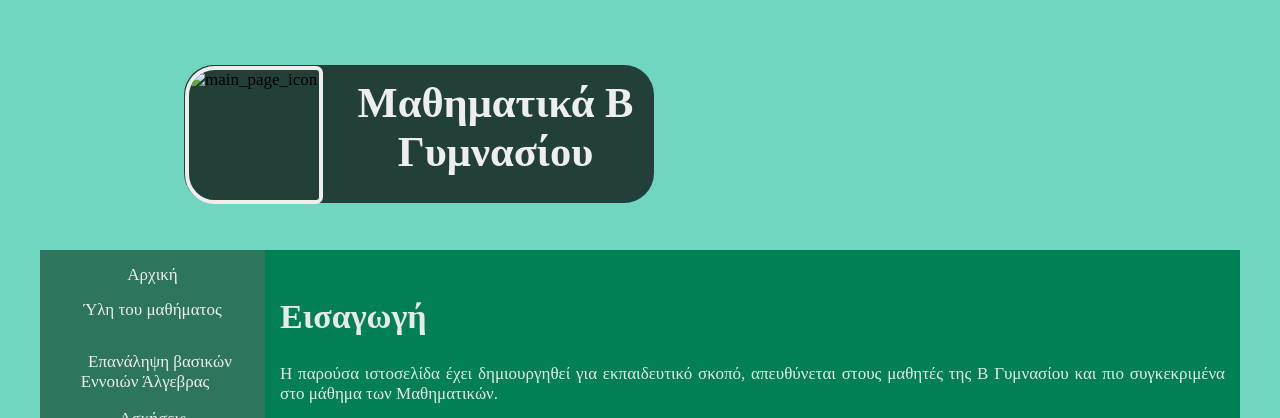
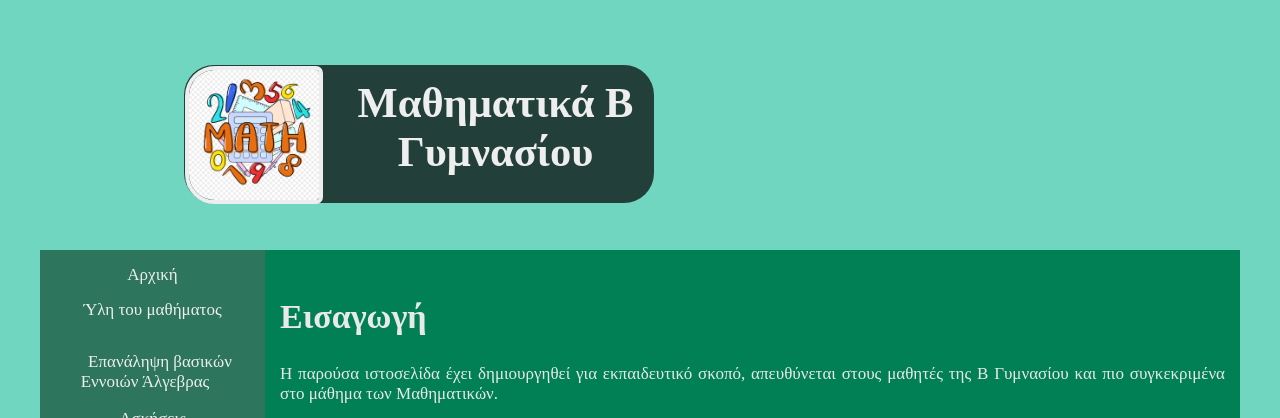
Before and after one commit to vag-prp/Maths_Site, a plain HTML site: page index.html in a window 1280 px wide. Shown: the top 418 px of the page. Drawn offline with Linux system fonts and the light colour scheme; a script that the page names is missing; a web font is replaced by a local one.

Commit message:
Update index.html

```diff
--- a/index.html
+++ b/index.html
@@ -12,7 +12,7 @@
 		<header>
 			<div class="title-container">
 				<div class="title">
-					<img src="./pngtree-math-clipart-cartoon-style-stationery-png-image_6086527.jpg" alt="main_page_icon">
+					<img src="./asset/pngtree-math-clipart-cartoon-style-stationery-png-image_6086527.jpg" alt="main_page_icon">
 					<h1 class="mainTitle">Μαθηματικά Β Γυμνασίου</h1>
 				</div>
 			</div>
```
